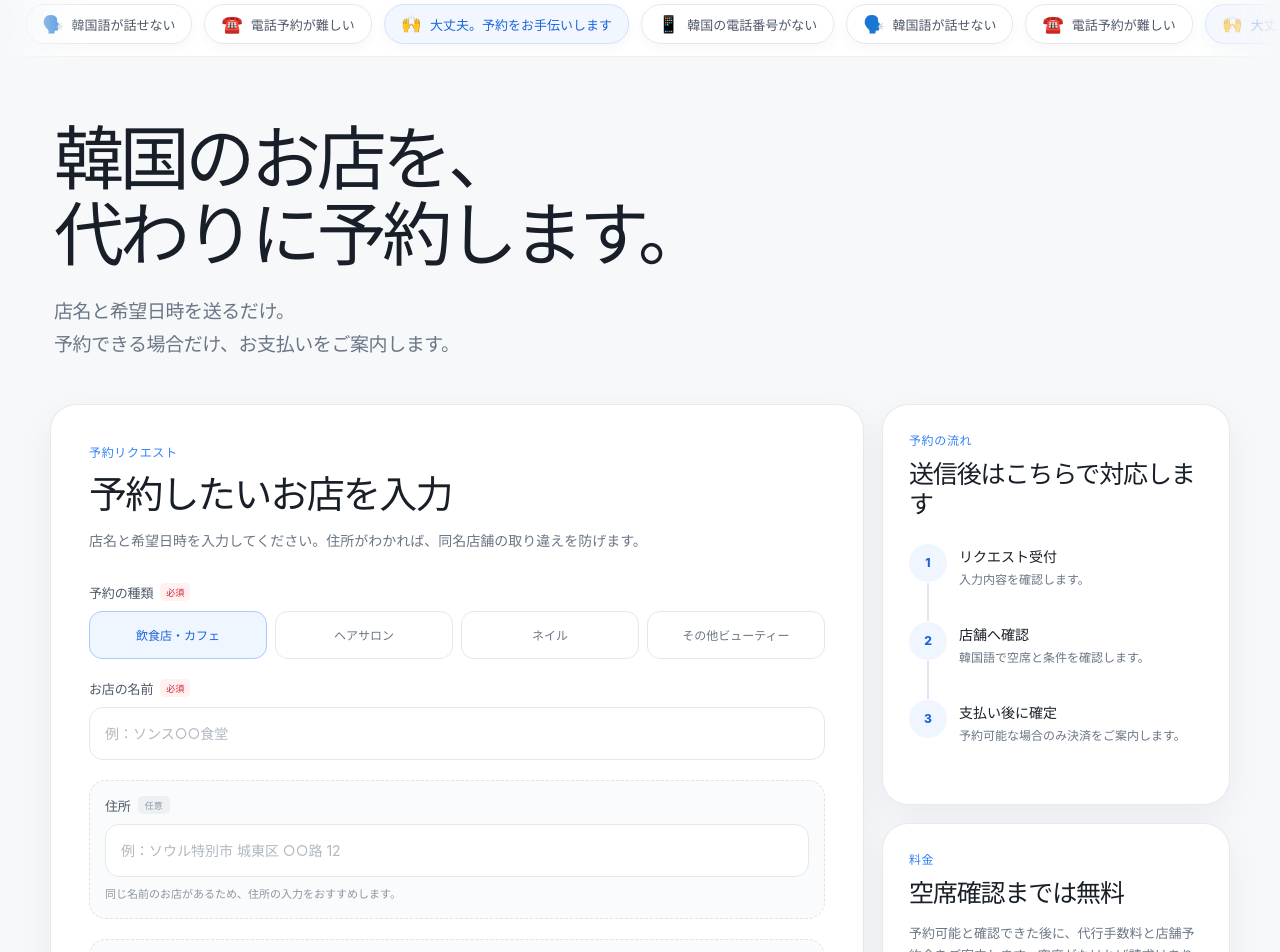
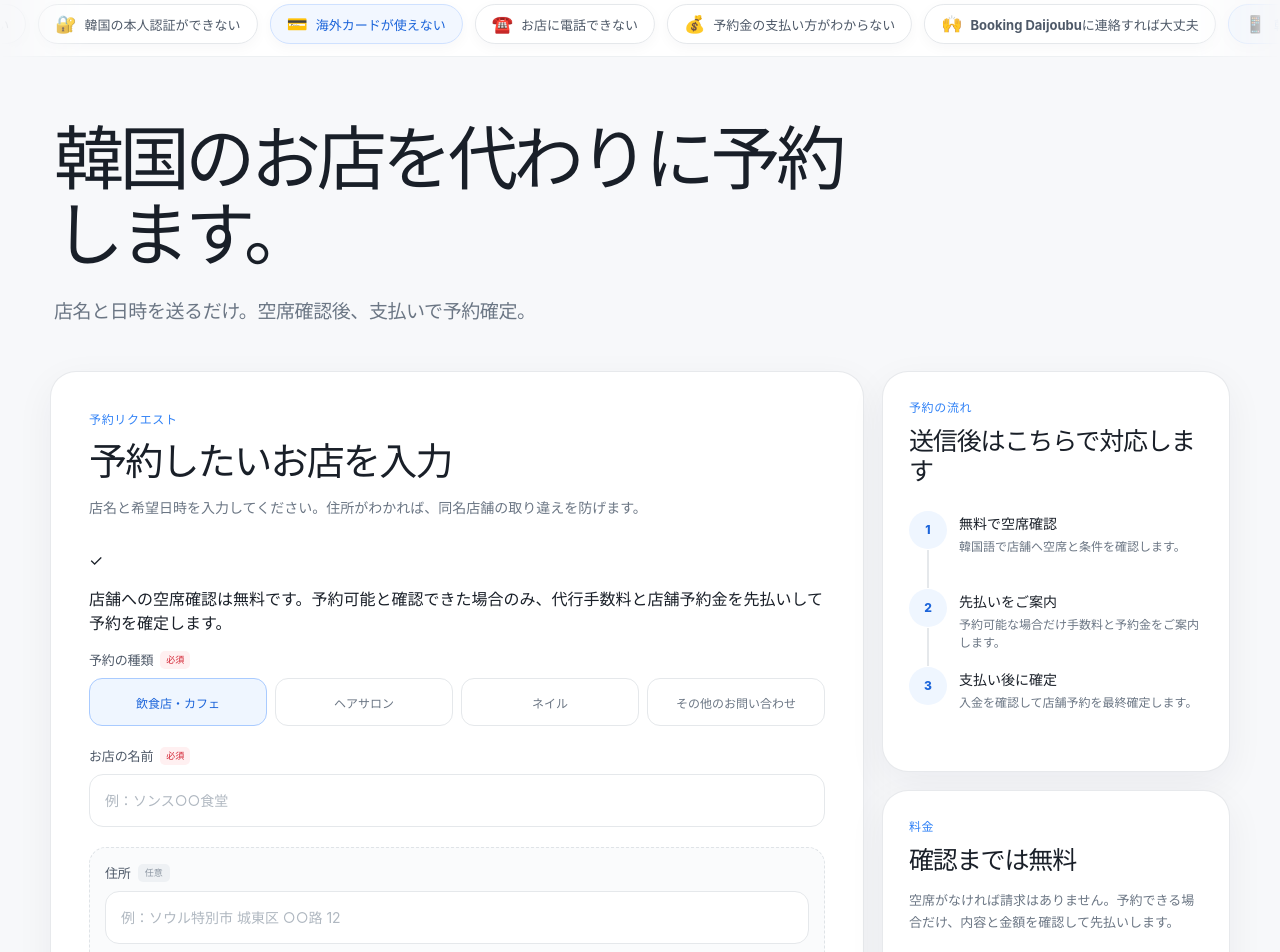
Before and after one commit to Flow4Work/Booking_Daijoubu, a Next.js app: page / in a window 1280 px wide. Shown: the part 80-1032 px from the top of the page. Built offline with nearby package versions, Linux system fonts and the light colour scheme.

Commit message:
Refine localized booking time and payment flow

```diff
--- a/components/BookingHome.tsx
+++ b/components/BookingHome.tsx
@@ -36,7 +36,7 @@ const INITIAL_FORM: FormState = {
   placeName: "",
   placeAddress: "",
   placeUrl: "",
-  preferredYear: "",
+  preferredYear: "2026",
   preferredMonth: "",
   preferredDay: "",
   preferredTime: "19:00",
@@ -53,14 +53,20 @@ const CONCERNS = {
   ja: [
     ["📱", "韓国の電話番号がない"],
     ["🗣️", "韓国語が話せない"],
-    ["☎️", "電話予約が難しい"],
-    ["🙌", "大丈夫。予約をお手伝いします"],
+    ["🔐", "韓国の本人認証ができない"],
+    ["💳", "海外カードが使えない"],
+    ["☎️", "お店に電話できない"],
+    ["💰", "予約金の支払い方がわからない"],
+    ["🙌", "Booking Daijoubuに連絡すれば大丈夫"],
   ],
   en: [
     ["📱", "I don’t have a Korean phone number"],
     ["🗣️", "I don’t speak Korean"],
+    ["🔐", "I can’t complete Korean verification"],
+    ["💳", "My overseas card doesn’t work"],
     ["☎️", "I can’t call the venue"],
-    ["🙌", "Don’t worry. We’ll help you book"],
+    ["💰", "I don’t know how to pay the deposit"],
+    ["🙌", "Contact Booking Daijoubu — we’ll handle it"],
   ],
 } as const;
 
@@ -99,11 +105,12 @@ const COPY = {
   ja: {
     navRequest: "予約を依頼する",
     navExplore: "お店を探す",
-    title: ["韓国のお店を、", "代わりに予約します。"],
-    description: ["店名と希望日時を送るだけ。", "予約できる場合だけ、お支払いをご案内します。"],
+    title: "韓国のお店を代わりに予約します。",
+    description: "店名と日時を送るだけ。空席確認後、支払いで予約確定。",
     formLabel: "予約リクエスト",
     formTitle: "予約したいお店を入力",
     formDescription: "店名と希望日時を入力してください。住所がわかれば、同名店舗の取り違えを防げます。",
+    confirmationNote: "店舗への空席確認は無料です。予約可能と確認できた場合のみ、代行手数料と店舗予約金を先払いして予約を確定します。",
     required: "必須",
     optional: "任意",
     requiredError: "入力してください。",
@@ -111,7 +118,7 @@ const COPY = {
     emailError: "正しいメールアドレスを入力してください。",
     consentError: "同意が必要です。",
     category: "予約の種類",
-    categories: { restaurant: "飲食店・カフェ", hair: "ヘアサロン", nail: "ネイル", beauty: "その他ビューティー" },
+    categories: { restaurant: "飲食店・カフェ", hair: "ヘアサロン", nail: "ネイル", beauty: "その他のお問い合わせ" },
     placeName: "お店の名前",
     placeNamePlaceholder: "例：ソンス○○食堂",
     placeAddress: "住所",
@@ -123,6 +130,7 @@ const COPY = {
     year: "年",
     month: "月",
     day: "日",
+    time: "時間",
     partySize: "人数",
     details: "希望内容・注意事項",
     detailsPlaceholder: "アレルギー、希望メニュー、ヘアスタイル、予算など",
@@ -141,13 +149,13 @@ const COPY = {
     processLabel: "予約の流れ",
     processTitle: "送信後はこちらで対応します",
     timeline: [
-      ["1", "リクエスト受付", "入力内容を確認します。"],
-      ["2", "店舗へ確認", "韓国語で空席と条件を確認します。"],
-      ["3", "支払い後に確定", "予約可能な場合のみ決済をご案内します。"],
+      ["1", "無料で空席確認", "韓国語で店舗へ空席と条件を確認します。"],
+      ["2", "先払いをご案内", "予約可能な場合だけ手数料と予約金をご案内します。"],
+      ["3", "支払い後に確定", "入金を確認して店舗予約を最終確定します。"],
     ],
     paymentLabel: "料金",
-    paymentTitle: "空席確認までは無料",
-    paymentText: "予約可能と確認できた後に、代行手数料と店舗予約金をご案内します。空席がなければ請求はありません。",
+    paymentTitle: "確認までは無料",
+    paymentText: "空席がなければ請求はありません。予約できる場合だけ、内容と金額を確認して先払いします。",
     paymentItems: ["代行手数料：目安 ¥700〜", "店舗予約金：店舗が求める実費", "決済：PayPal・対応カード"],
     noShow: "予約確定後の代行手数料は返金されません。店舗予約金は店舗のキャンセル・ノーショー規定に従います。",
     exploreLabel: "お店を探す",
@@ -160,11 +168,12 @@ const COPY = {
   en: {
     navRequest: "Request a booking",
     navExplore: "Find a place",
-    title: ["We book Korean places", "for you."],
-    description: ["Send the place and preferred time.", "Pay only after availability is confirmed."],
+    title: "We book Korean places for you.",
+    description: "Send the place and time. Pay only after we confirm availability.",
     formLabel: "Booking request",
     formTitle: "Enter the place you want to book",
     formDescription: "Enter the place and preferred time. Adding an address helps us identify the correct venue.",
+    confirmationNote: "Checking with the venue is free. Only when booking is available do you prepay the service fee and any venue deposit to finalize it.",
     required: "Required",
     optional: "Optional",
     requiredError: "This field is required.",
@@ -172,7 +181,7 @@ const COPY = {
     emailError: "Enter a valid email address.",
     consentError: "You must agree before submitting.",
     category: "Booking type",
-    categories: { restaurant: "Restaurant or café", hair: "Hair salon", nail: "Nail salon", beauty: "Other beauty" },
+    categories: { restaurant: "Restaurant or café", hair: "Hair salon", nail: "Nail salon", beauty: "Other inquiry" },
     placeName: "Place name",
     placeNamePlaceholder: "Example: Seongsu restaurant name",
     placeAddress: "Address",
@@ -184,6 +193,7 @@ const COPY = {
     year: "Year",
     month: "Month",
     day: "Day",
+    time: "Time",
     partySize: "Guests",
     details: "Requests and notes",
     detailsPlaceholder: "Allergies, menu, hairstyle, budget, and other details",
@@ -202,15 +212,15 @@ const COPY = {
     processLabel: "What happens next",
     processTitle: "We take it from here",
     timeline: [
-      ["1", "Request received", "We review the information you sent."],
-      ["2", "Venue contacted", "We confirm availability and conditions in Korean."],
-      ["3", "Pay and confirm", "Payment is requested only when the venue is available."],
+      ["1", "Free availability check", "We contact the venue in Korean and confirm the conditions."],
+      ["2", "Prepayment request", "Only when available do we send the service fee and deposit."],
+      ["3", "Booking finalized", "We finalize the venue booking after payment is received."],
     ],
     paymentLabel: "Pricing",
-    paymentTitle: "Free until availability is confirmed",
-    paymentText: "After the venue confirms availability, we send the service fee and any venue deposit. There is no charge when the venue is unavailable.",
+    paymentTitle: "Free until confirmed available",
+    paymentText: "You pay nothing if the venue is unavailable. When it is available, review the details and prepay to finalize the booking.",
     paymentItems: ["Service fee: from about ¥700", "Venue deposit: actual venue amount", "Payment: PayPal or supported cards"],
-    noShow: "The service fee is non-refundable after confirmation. Venue deposits follow the venue's cancellation and no-show policy.",
+    noShow: "The service fee is non-refundable after confirmation. Venue deposits follow the venue’s cancellation and no-show policy.",
     exploreLabel: "Find a place",
     exploreTitle: "Still deciding where to go?",
     exploreDescription: "Select a category to open Naver Map with an English search. Copy the place name and address, then enter them in the booking form.",
@@ -221,6 +231,14 @@ const COPY = {
 } as const;
 
 const EMAIL_PATTERN = /^[^\s@]+@[^\s@]+\.[^\s@]+$/;
+const YEARS = [2026, 2027, 2028];
+const MONTHS = Array.from({ length: 12 }, (_, index) => index + 1);
+const TIME_OPTIONS = Array.from({ length: 96 }, (_, index) => {
+  const totalMinutes = index * 15;
+  const hour = Math.floor(totalMinutes / 60);
+  const minute = totalMinutes % 60;
+  return `${String(hour).padStart(2, "0")}:${String(minute).padStart(2, "0")}`;
+});
 
 function naverMapSearch(query: string) {
   return `https://map.naver.com/p/search/${encodeURIComponent(query)}`;
@@ -229,6 +247,15 @@ function naverMapSearch(query: string) {
 function buildDate(form: FormState) {
   if (!form.preferredYear || !form.preferredMonth || !form.preferredDay) return "";
   return `${form.preferredYear}-${form.preferredMonth.padStart(2, "0")}-${form.preferredDay.padStart(2, "0")}`;
+}
+
+function localizedTime(value: string, language: Language) {
+  const [hourText, minute] = value.split(":");
+  const hour = Number(hourText);
+  if (language === "ja") return `${hourText}:${minute}`;
+  const period = hour < 12 ? "AM" : "PM";
+  const displayHour = hour % 12 || 12;
+  return `${displayHour}:${minute} ${period}`;
 }
 
 export default function BookingHome() {
@@ -252,15 +279,12 @@ export default function BookingHome() {
     }).format(tomorrow);
   }, []);
 
-  const minimumYear = Number(minimumDate.slice(0, 4));
-  const years = useMemo(() => [minimumYear, minimumYear + 1, minimumYear + 2], [minimumYear]);
-  const months = useMemo(() => Array.from({ length: 12 }, (_, index) => index + 1), []);
-  const selectedYear = Number(form.preferredYear || minimumYear);
+  const selectedYear = Number(form.preferredYear || 2026);
   const selectedMonth = Number(form.preferredMonth || 1);
   const maximumDay = new Date(selectedYear, selectedMonth, 0).getDate();
   const days = useMemo(() => Array.from({ length: maximumDay }, (_, index) => index + 1), [maximumDay]);
+  const preferredDate = buildDate(form);
 
-  const preferredDate = buildDate(form);
   const validation = useMemo<Record<ValidationKey, string>>(() => {
     const preferredAt = preferredDate ? new Date(`${preferredDate}T${form.preferredTime || "00:00"}:00+09:00`) : null;
     const dateInvalid = !preferredDate || !preferredAt || Number.isNaN(preferredAt.getTime()) || preferredDate < minimumDate;
@@ -330,15 +354,14 @@ export default function BookingHome() {
 
   const yearSelect = (
     <select key="year" aria-label={copy.year} value={form.preferredYear} onChange={(event) => update("preferredYear", event.target.value)}>
-      <option value="">{copy.year}</option>
-      {years.map((year) => <option key={year} value={year}>{language === "ja" ? `${year}年` : year}</option>)}
+      {YEARS.map((year) => <option key={year} value={year}>{language === "ja" ? `${year}年` : year}</option>)}
     </select>
   );
 
   const monthSelect = (
     <select key="month" aria-label={copy.month} value={form.preferredMonth} onChange={(event) => update("preferredMonth", event.target.value)}>
       <option value="">{copy.month}</option>
-      {months.map((month) => (
+      {MONTHS.map((month) => (
         <option key={month} value={month}>
           {language === "ja" ? `${month}月` : new Intl.DateTimeFormat("en", { month: "short" }).format(new Date(2026, month - 1, 1))}
         </option>
@@ -377,13 +400,14 @@ export default function BookingHome() {
 
       <div className="booking-platform-shell">
         <section className="booking-platform-intro">
-          <h1>{copy.title.map((line) => <span key={line}>{line}</span>)}</h1>
-          <p>{copy.description.map((line) => <span key={line}>{line}</span>)}</p>
+          <h1>{copy.title}</h1>
+          <p>{copy.description}</p>
         </section>
 
         <section id="booking-request" className="booking-workspace">
           <div className="booking-form-card booking-platform-card">
             <div className="booking-form-intro"><p>{copy.formLabel}</p><h2>{copy.formTitle}</h2><span>{copy.formDescription}</span></div>
+            <div className="booking-confirmation-note"><span>✓</span><p>{copy.confirmationNote}</p></div>
 
             {requestCode ? (
               <div className="booking-success"><span>✓</span><h3>{copy.successTitle}</h3><p>{copy.successDescription}</p><div><small>{copy.requestCode}</small><strong>{requestCode}</strong></div><button type="button" onClick={() => setRequestCode("")}>{copy.another}</button></div>
@@ -411,7 +435,9 @@ export default function BookingHome() {
                 <fieldset className={`booking-fieldset booking-field-wide ${hasError("preferredDate") || hasError("preferredTime") ? "has-error" : ""}`} data-error={hasError("preferredDate") || hasError("preferredTime") || undefined}>
                   <legend>{copy.preferred}<b className="booking-required">{copy.required}</b></legend>
                   <div className={`booking-date-grid ${language}`}>{language === "ja" ? [yearSelect, monthSelect, daySelect] : [monthSelect, daySelect, yearSelect]}</div>
-                  <input aria-label={`${copy.preferred} time`} aria-invalid={hasError("preferredTime")} type="time" value={form.preferredTime} onChange={(event) => update("preferredTime", event.target.value)} />
+                  <select aria-label={copy.time} aria-invalid={hasError("preferredTime")} value={form.preferredTime} onChange={(event) => update("preferredTime", event.target.value)}>
+                    {TIME_OPTIONS.map((time) => <option key={time} value={time}>{localizedTime(time, language)}</option>)}
+                  </select>
                   {(hasError("preferredDate") || hasError("preferredTime")) && <small className="booking-validation-error">{validation.preferredDate || validation.preferredTime}</small>}
                 </fieldset>
 
```
